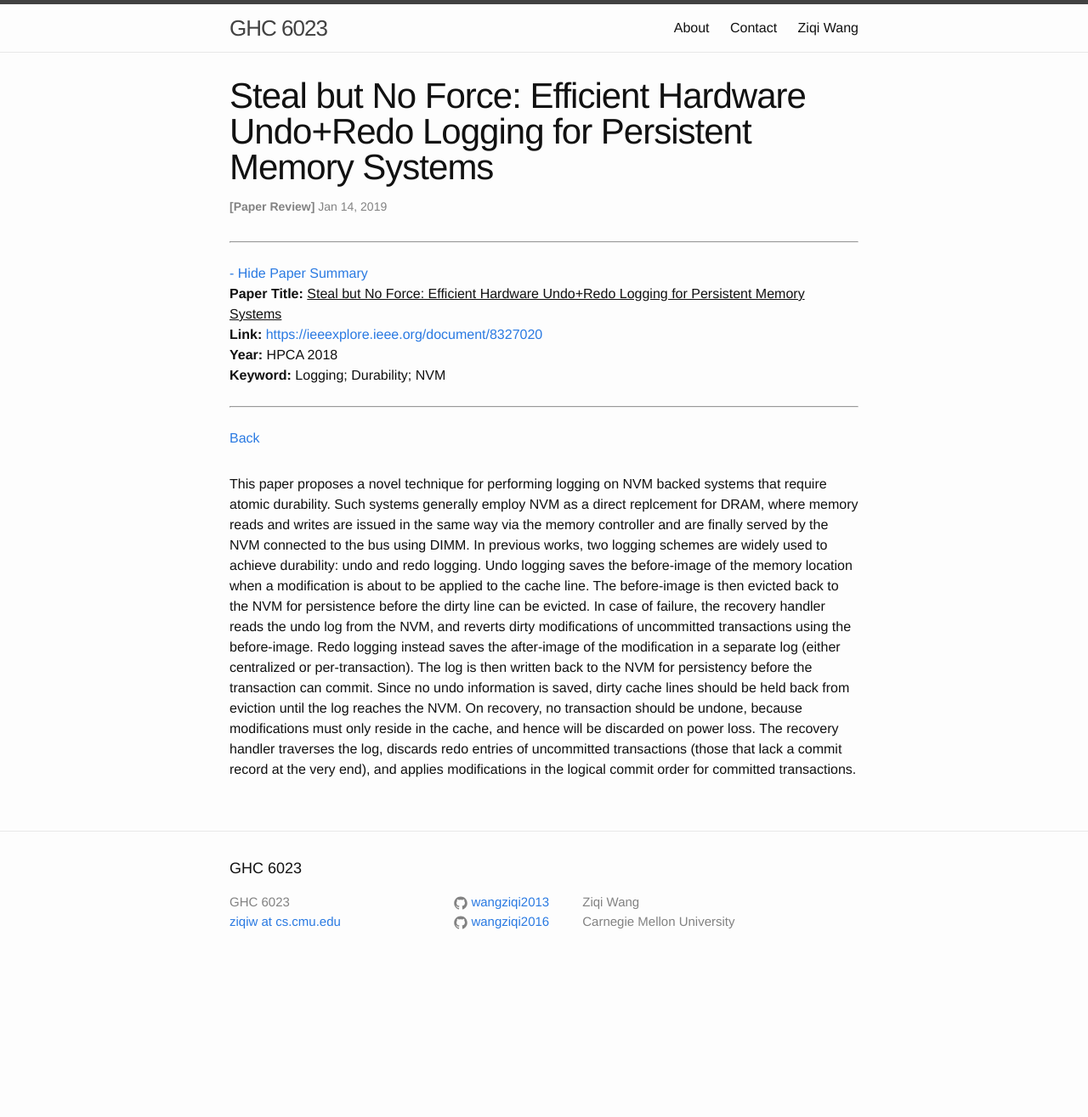
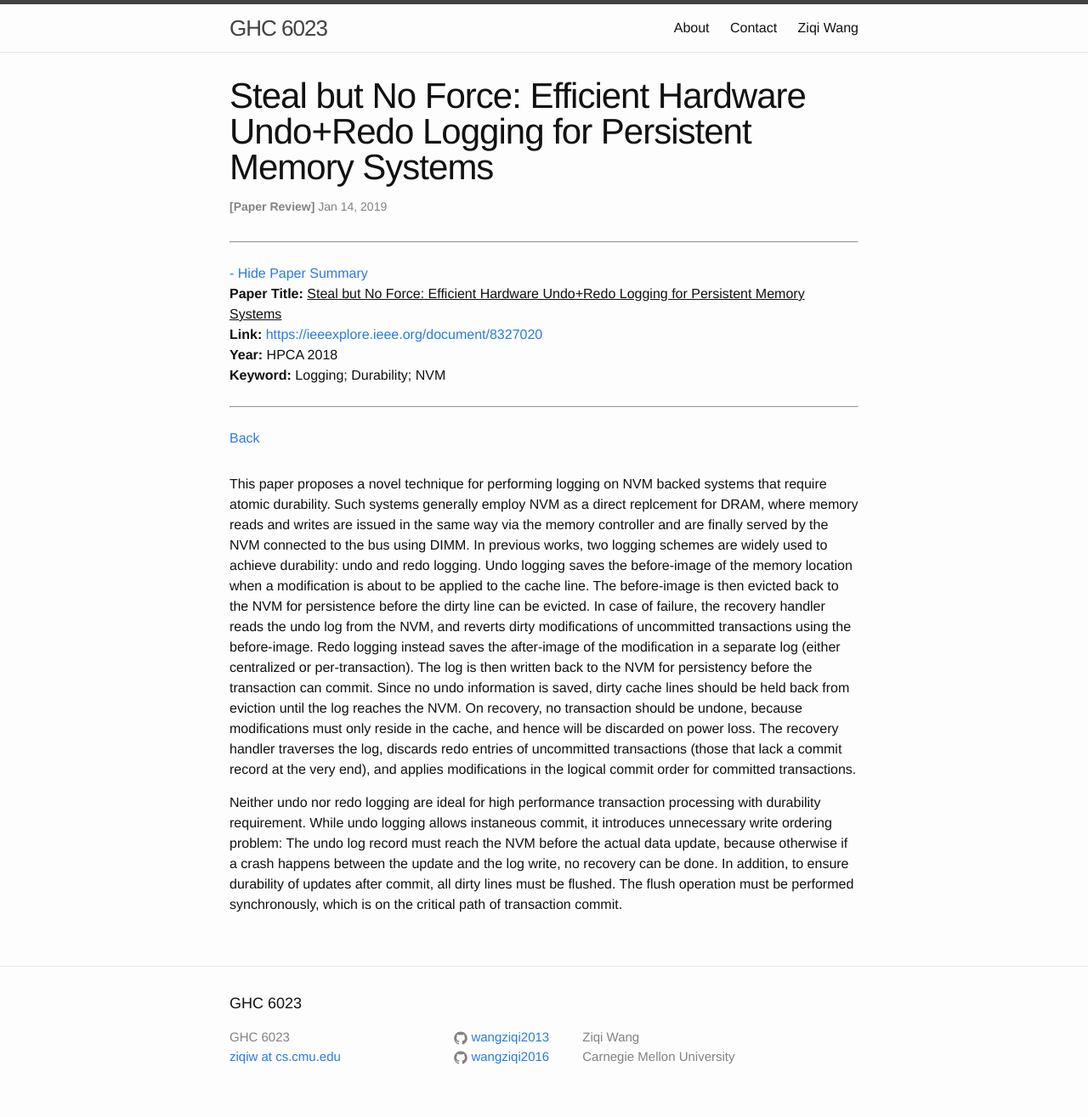
Before and after one commit to wangziqi2013/wangziqi2013.github.io, a Jekyll site: the page built from _posts/2019-01-14-steal-no-force.markdown, in a window 1280 px wide. Shown: the whole page at 85% size. Built offline with Jekyll 4.4.1, drawn with Linux system fonts in a browser that asks for light colours; before the commit the page ends 1156 px from its top, so only the background shows below that.

Commit message:
Adding undo problem

```diff
--- a/_posts/2019-01-14-steal-no-force.markdown
+++ b/_posts/2019-01-14-steal-no-force.markdown
@@ -26,3 +26,9 @@ is saved, dirty cache lines should be held back from eviction until the log reac
 should be undone, because modifications must only reside in the cache, and hence will be discarded on power loss.
 The recovery handler traverses the log, discards redo entries of uncommitted transactions (those that lack a commit
 record at the very end), and applies modifications in the logical commit order for committed transactions.
+
+Neither undo nor redo logging are ideal for high performance transaction processing with durability requirement. While
+undo logging allows instaneous commit, it introduces unnecessary write ordering problem: The undo log record must reach
+the NVM before the actual data update, because otherwise if a crash happens between the update and the log write, no
+recovery can be done. In addition, to ensure durability of updates after commit, all dirty lines must be flushed. The
+flush operation must be performed synchronously, which is on the critical path of transaction commit.
```
